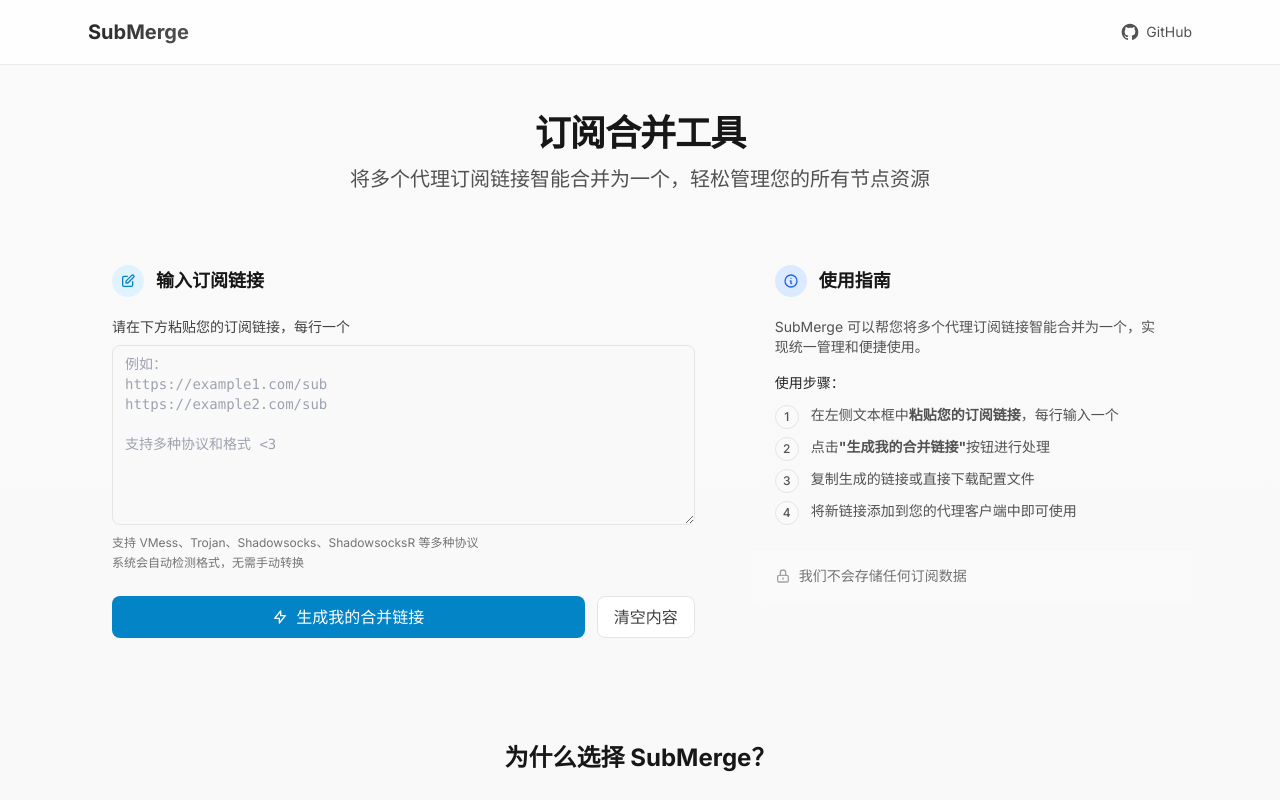
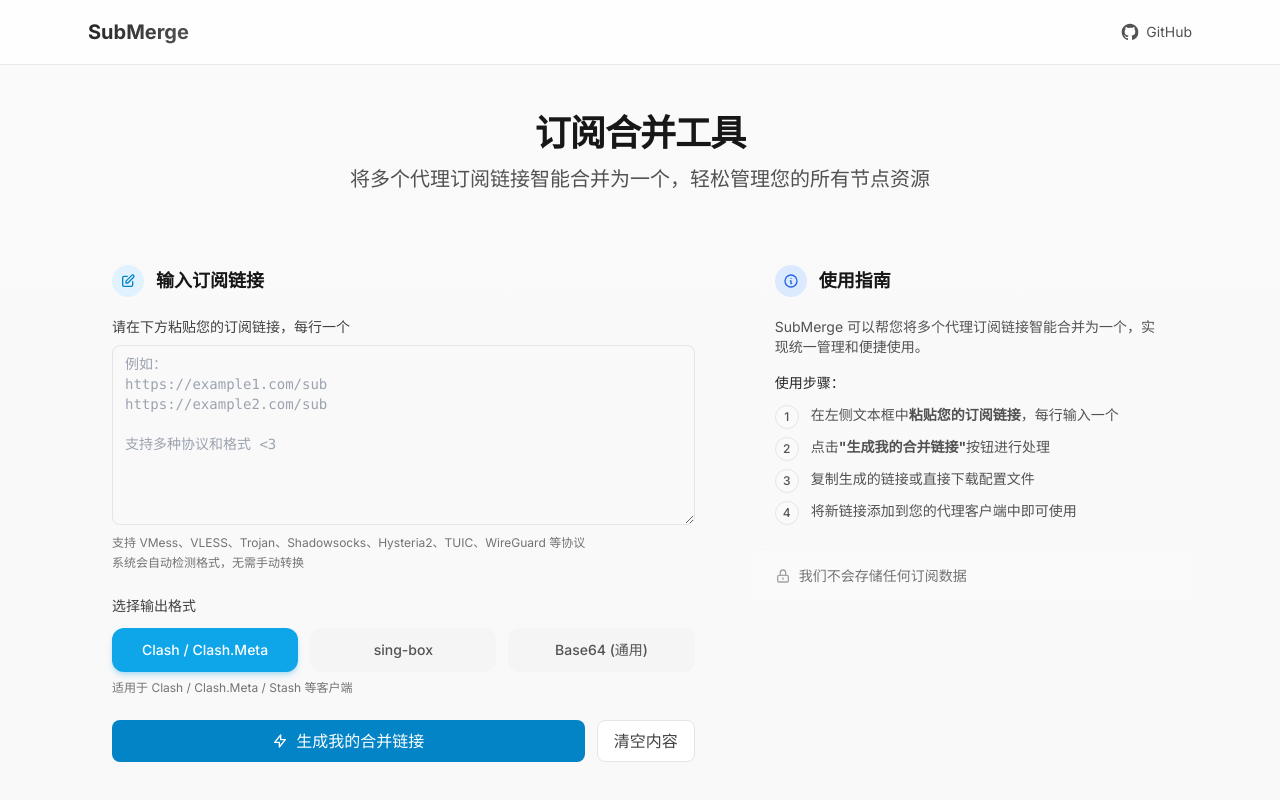
Before and after one commit to shuakami/MergeSubLinks, a Next.js app: page / in a window 1280 px wide. Shown: the top 800 px of the page. Built offline with nearby package versions, Linux system fonts and the light colour scheme.

Commit message:
feat: 前端添加 sing-box 输出格式选择

```diff
--- a/pages/index.js
+++ b/pages/index.js
@@ -3,11 +3,17 @@
 
 export default function Home() {
   const [urls, setUrls] = useState('');
-  const [format, setFormat] = useState('base64');
+  const [format, setFormat] = useState('clash');
   const [mergeUrl, setMergeUrl] = useState('');
   const [isLoading, setIsLoading] = useState(false);
   const [copied, setCopied] = useState(false);
   const textAreaRef = useRef(null);
+
+  const formatOptions = [
+    { value: 'clash', label: 'Clash / Clash.Meta', api: '/api/merge' },
+    { value: 'singbox', label: 'sing-box', api: '/api/singbox' },
+    { value: 'base64', label: 'Base64 (通用)', api: '/api/merge' },
+  ];
 
   const handleSubmit = (e) => {
     e.preventDefault();
@@ -29,7 +35,14 @@
 
     // 构建API URL
     const encodedUrls = encodeURIComponent(urlList.join(','));
-    const apiUrl = `/api/merge?urls=${encodedUrls}&format=${format}`;
+    const selectedFormat = formatOptions.find(f => f.value === format);
+
+    let apiUrl;
+    if (format === 'singbox') {
+      apiUrl = `/api/singbox?urls=${encodedUrls}`;
+    } else {
+      apiUrl = `/api/merge?urls=${encodedUrls}&format=${format}`;
+    }
 
     setMergeUrl(apiUrl);
     setIsLoading(true);
@@ -132,8 +145,36 @@
                           required
                         ></textarea>
                         <p className="mt-2 text-xs text-neutral-500 leading-relaxed">
-                          支持 VMess、Trojan、Shadowsocks、ShadowsocksR 等多种协议 <br/>
+                          支持 VMess、VLESS、Trojan、Shadowsocks、Hysteria2、TUIC、WireGuard 等协议 <br/>
                           系统会自动检测格式，无需手动转换
+                        </p>
+                      </div>
+
+                      {/* 输出格式选择 */}
+                      <div className="mb-6">
+                        <label className="block text-sm font-medium text-neutral-700 mb-3">
+                          选择输出格式
+                        </label>
+                        <div className="grid grid-cols-3 gap-3">
+                          {formatOptions.map((option) => (
+                            <button
+                              key={option.value}
+                              type="button"
+                              onClick={() => setFormat(option.value)}
+                              className={`px-4 py-3 rounded-xl text-sm font-medium transition-all ${
+                                format === option.value
+                                  ? 'bg-primary-500 text-white shadow-md shadow-primary-500/25'
+                                  : 'bg-neutral-100 text-neutral-600 hover:bg-neutral-200'
+                              }`}
+                            >
+                              {option.label}
+                            </button>
+                          ))}
+                        </div>
+                        <p className="mt-2 text-xs text-neutral-500">
+                          {format === 'singbox' && '适用于 sing-box 客户端，输出完整 JSON 配置'}
+                          {format === 'clash' && '适用于 Clash / Clash.Meta / Stash 等客户端'}
+                          {format === 'base64' && '通用 Base64 格式，兼容大多数客户端'}
                         </p>
                       </div>
 
@@ -334,7 +375,7 @@
                     </div>
                     <h3 className="text-lg font-medium mb-2">多协议支持</h3>
                     <p className="text-neutral-600 text-sm leading-relaxed">
-                      全面支持 VMess、Trojan、Shadowsocks、ShadowsocksR 等多种主流协议
+                      全面支持 VMess、VLESS、Trojan、SS、Hysteria2、TUIC、WireGuard 等 10+ 种协议
                     </p>
                   </div>
                 </div>
```
